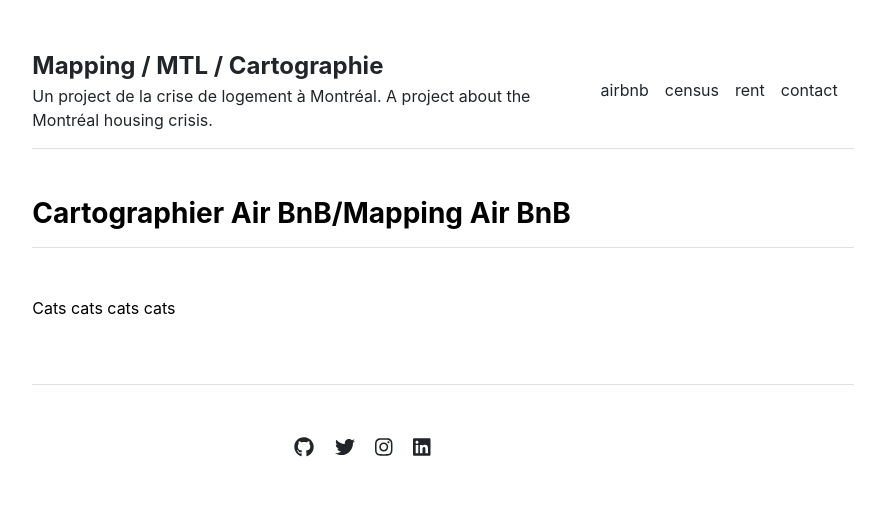
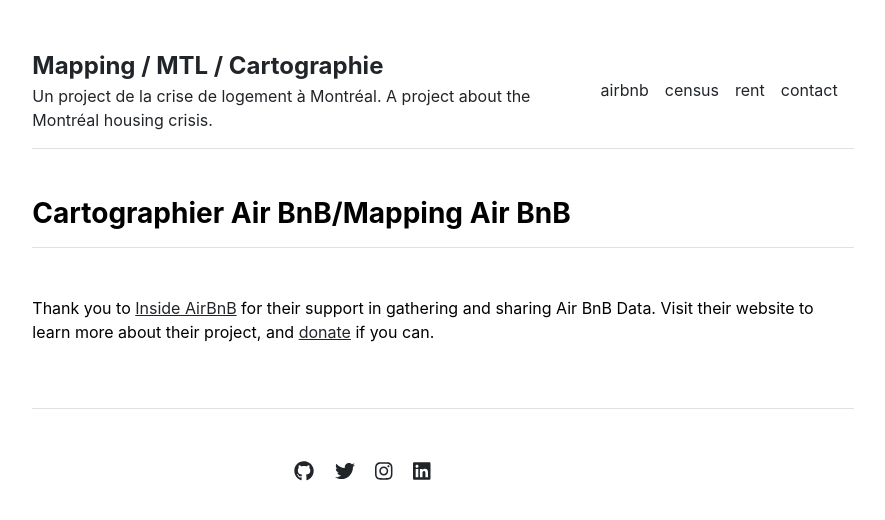
Before and after one commit to mapping-mtl-cartographie/mapping-mtl-cartographie.github.io, a Jekyll site: the page built from airbnb.md, in a window 1280 px wide. Shown: the top 520 px of the page, without its empty margins (197-1082 px from the left). Built offline with Jekyll 4.4.1, drawn with Linux system fonts in a browser that asks for light colours.

Commit message:
Update airbnb.md

```diff
--- a/airbnb.md
+++ b/airbnb.md
@@ -3,4 +3,4 @@ layout: page
 title: "Cartographier Air BnB/Mapping Air BnB"
 ---
 
-Cats cats cats cats
+Thank you to <a href="http://insideairbnb.com/">Inside AirBnB</a> for their support in gathering and sharing Air BnB Data. Visit their website to learn more about their project, and <a href="http://insideairbnb.com/donate">donate</a> if you can.
```
